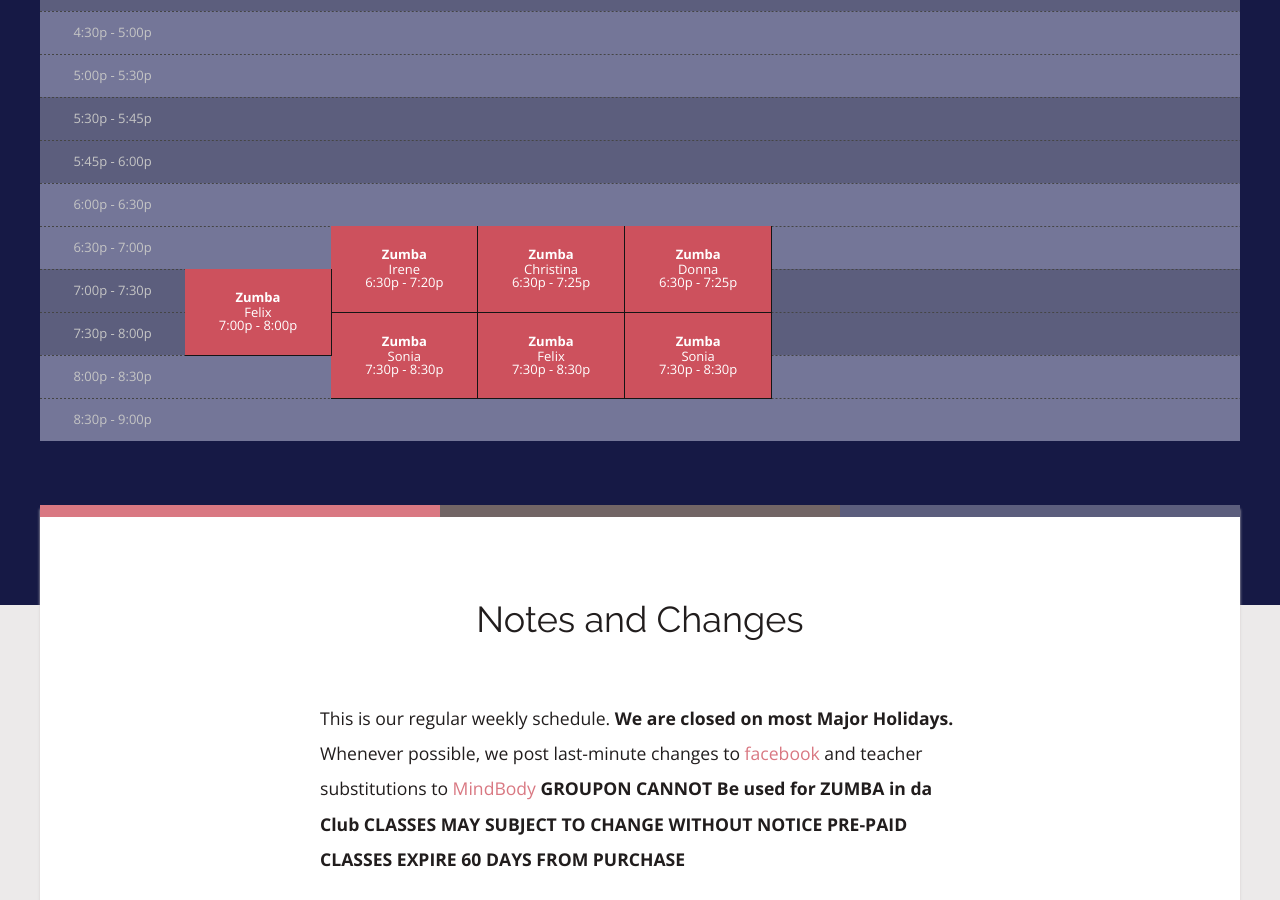
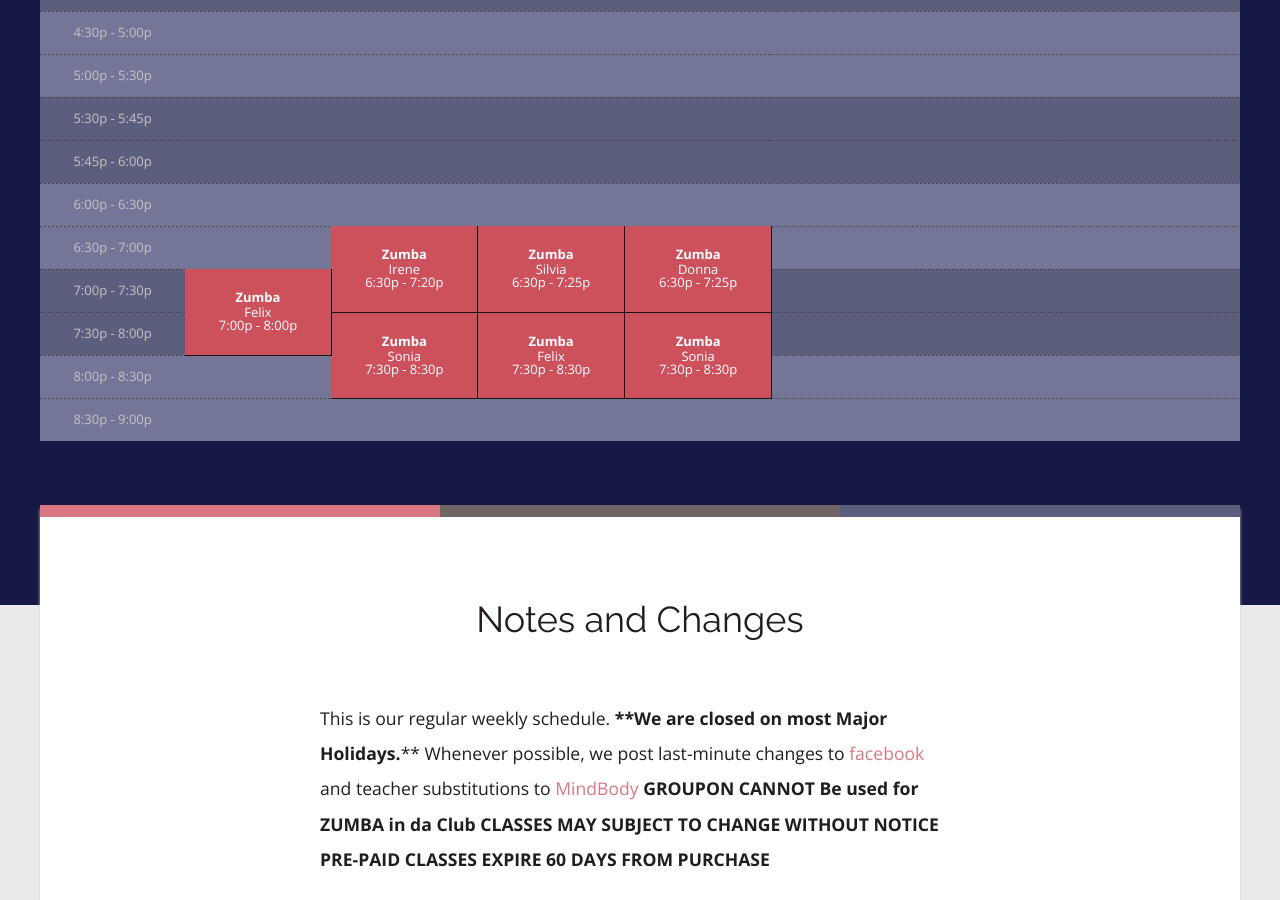
Before and after one commit to rwstone/shapeitup, a Jekyll site: the page built from schedule/index.md, in a window 1280 px wide and 900 px high, scrolled down 916 px. Built offline with Jekyll 4.4.1, drawn with Linux system fonts in a browser that asks for light colours; some web fonts are replaced.

Commit message:
Updated Index

```diff
--- a/schedule/index.md
+++ b/schedule/index.md
@@ -27,7 +27,7 @@ sessions:
   end_time: 8:30p
   length: 2
 - class: Zumba
-  instructor: Christina
+  instructor: Silvia
   day: Wednesday
   start_time: 6:30p
   end_time: 7:25p
@@ -124,7 +118,7 @@ layout: schedule
 ---
 
 This is our regular weekly schedule.
- **We are closed on most Major Holidays.**
+ ****We are closed on most Major Holidays.****
 Whenever possible, we post last-minute changes to [facebook](https://www.facebook.com/Shapeitupfitnessandnutrition) and teacher substitutions to [MindBody](https://clients.mindbodyonline.com/classic/home?studioid=112719)
 **GROUPON CANNOT Be used for ZUMBA in da Club**
 **CLASSES MAY SUBJECT TO CHANGE WITHOUT NOTICE**
```
Also changed, not shown: other parts of schedule/index.md (+0 -6 lines).
